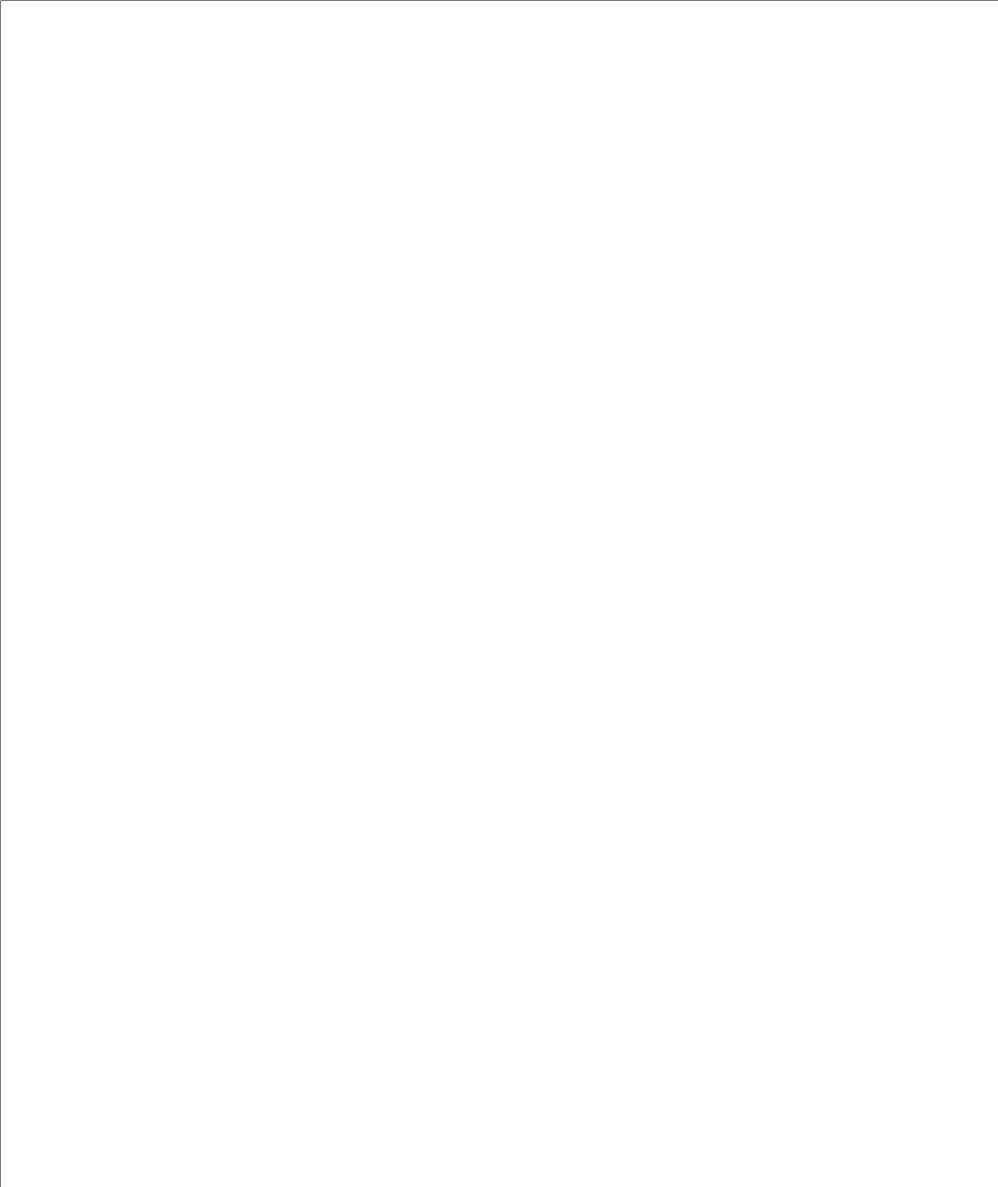
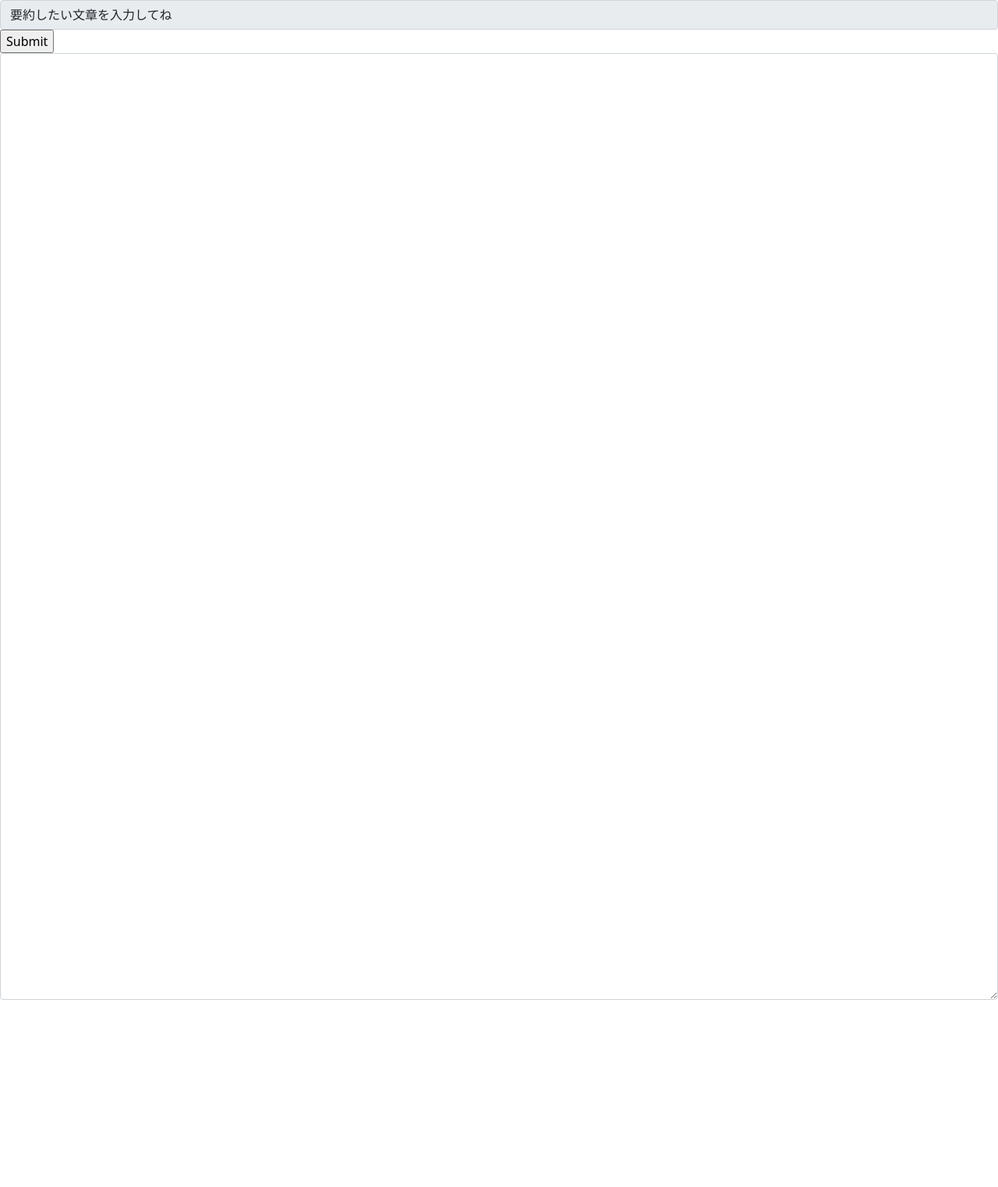
Before and after one commit to pi-to/text_summary, a Flask app: page / in a window 1280 px wide; the page is wider, and only the part inside the window is pictured. Before the commit the part shown is almost empty. Shown: the top 1522 px of that part at 78% size. After the commit the page ends 1282 px from the top of that part, so only its background shows below. Run offline with Flask 2, Linux system fonts and the light colour scheme; some libraries are stand-ins or nearby versions.

Commit message:
edit index.html

```diff
--- a/app.py
+++ b/app.py
@@ -11,38 +11,11 @@ def index():
         return render_template('index.html')
     else:
         sentence = request.form.get("sentence")
-        # sentence1 = sentence.replace(' ', '\n')
-        # sentence2 = sentence1.split('\n')
-
-        # ans_list = []
-        # i = 0
-        # while(1):
-        #     try:
-        #         if sentence2[i] != "":
-        #             text = ""
-        #             text += sentence2[i]
-        #             i += 1
-        #             while(1):
-        #                 if sentence2[i] != "":
-        #                     text += sentence2[i]
-        #                     i += 1
-        #                 else:
-        #                     i += 1
-        #                     break
-        #             ans_list.append(text)
-        #         else:
-        #             i += 1
-        #             continue
-        #     except IndexError:
-        #         break
-
-        # real_txt = "\n".join(ans_list)
         sentences, debug_info = summarize(sentence, sent_limit=5,
                                           continuous=True, debug=True)
 
-        # title = request.form.get("title")
         return render_template("output.html", sentences=sentences)
 
 
 if __name__ == "__main__":
-    app.run()
+    app.run(debug=True)
--- a/templates/index.html
+++ b/templates/index.html
@@ -2,8 +2,11 @@
 {% extends "base.html" %}
 
 {% block body%}
-<form action="/" method="POST">
-    <textarea name="sentence" cols="200" rows="100"></textarea>
-    <input type="submit" value="Submit">
-</form>
+<div class="input-group"></div>
+    <form action="/" method="POST">
+        <span class="input-group-text">要約したい文章を入力してね</span>
+        <input type="submit" value="Submit">
+        <textarea  name="sentence" class="form-control" aria-label="With textarea" cols="100" rows="50"></textarea>
+    </form>
+</div>
 {% endblock %}
```
